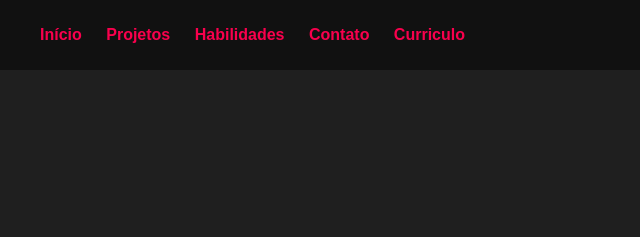
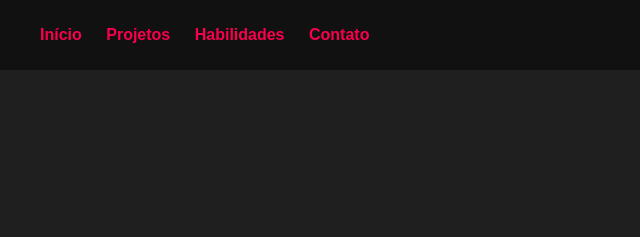
Before and after one commit to littxx/public-portifolio, a plain HTML site: page index.html in a window 1280 px wide. Shown: the top 237 px of the page, 0-640 px from the left. Drawn offline with Linux system fonts and the light colour scheme.

Commit message:
Update index.html

```diff
--- a/index.html
+++ b/index.html
@@ -212,7 +212,7 @@
           <li><a href="#projetos">Projetos</a></li>
           <li><a href="#habilidades">Habilidades</a></li>
           <li><a href="#contato">Contato</a></li>
-          <li><a href="/src/pdf/Ederlan Brito.pdf">Curriculo</a></li>
+
         </ul>
       </nav>
     </header>
```
